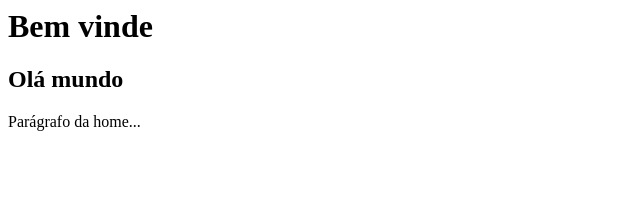
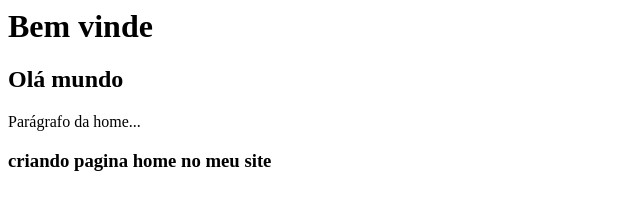
Before and after one commit to tipopamela/curso-github, a plain HTML site: page index.html in a window 1280 px wide. Shown: the whole page, without its empty margins (0-640 px from the left). Drawn offline with Linux system fonts and the light colour scheme.

Commit message:
criando descricao da pagina home

```diff
--- a/index.html
+++ b/index.html
@@ -1,3 +1,5 @@
 <h1>Bem vinde</h1>
 <h2>Olá mundo</h2>
 <p>Parágrafo da home...</p>
+
+<h3>criando pagina home no meu site</h3>
```
